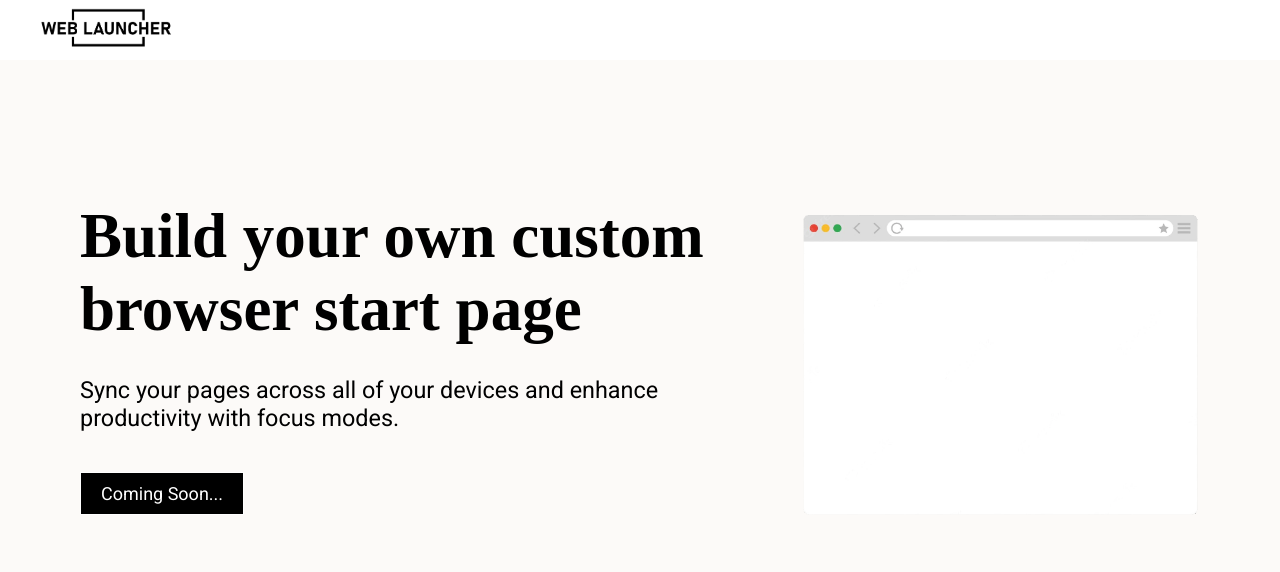
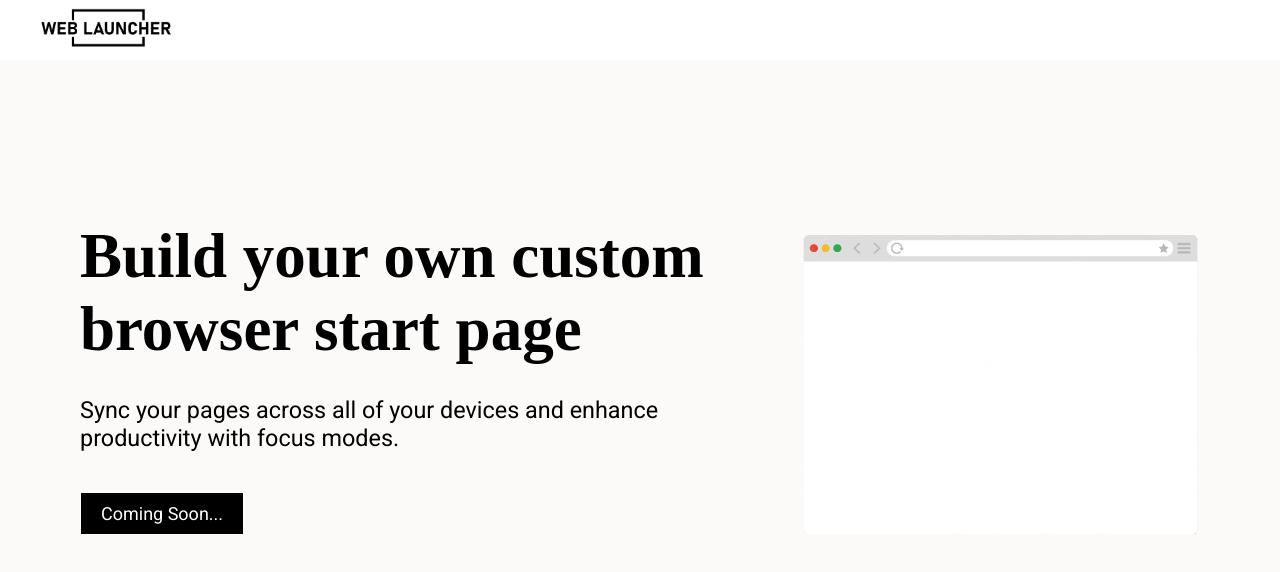
Before and after one commit to web-launcher-online/marketing_frontend, a Nuxt app: page / in a window 1280 px wide. Shown: the top 572 px of the page. Built offline with nearby package versions, Linux system fonts and the light colour scheme; a web font is replaced by a local one.

Commit message:
Small Padding Changes

```diff
--- a/components/Hero.vue
+++ b/components/Hero.vue
@@ -14,7 +14,7 @@
 <style>
 .c-hero {
   position: relative;
-  padding: 140px 80px;
+  padding: 160px 80px;
   background-color: #FCFAF8;
   color: black;
 }
```
